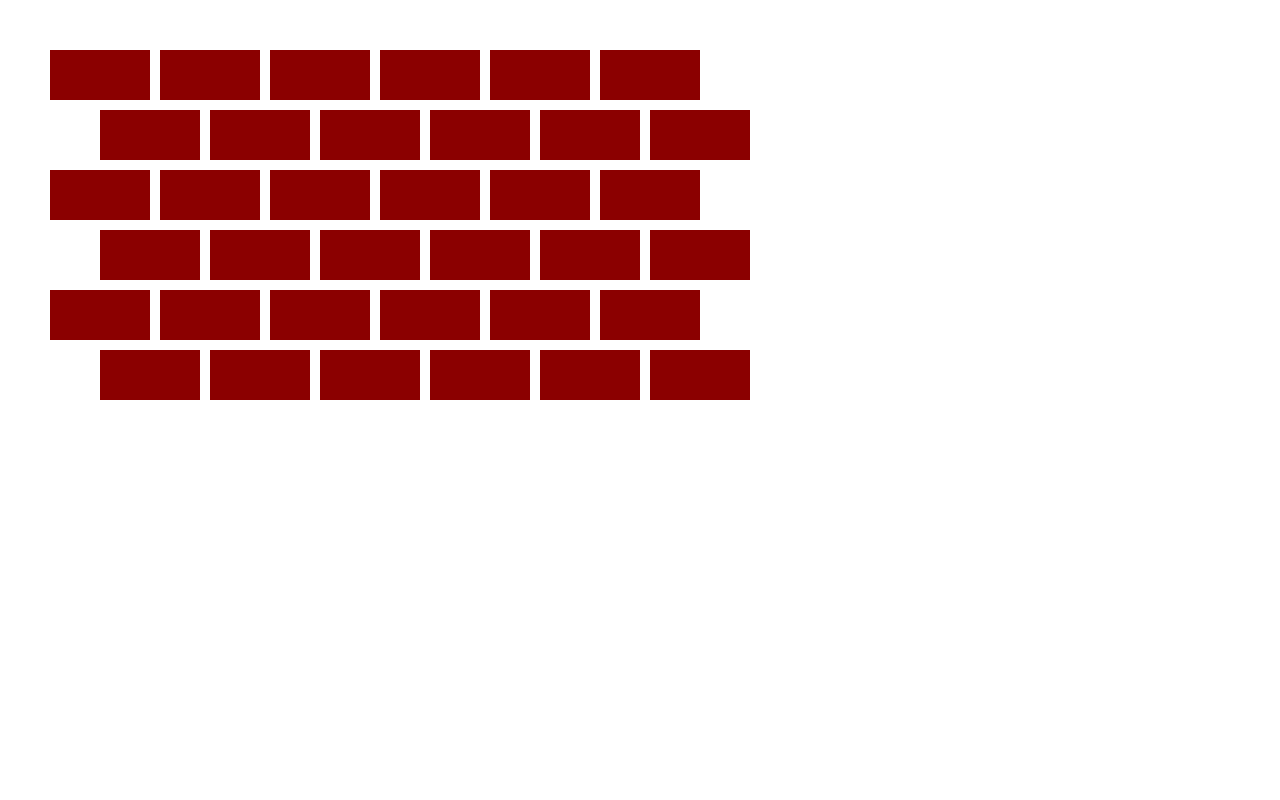
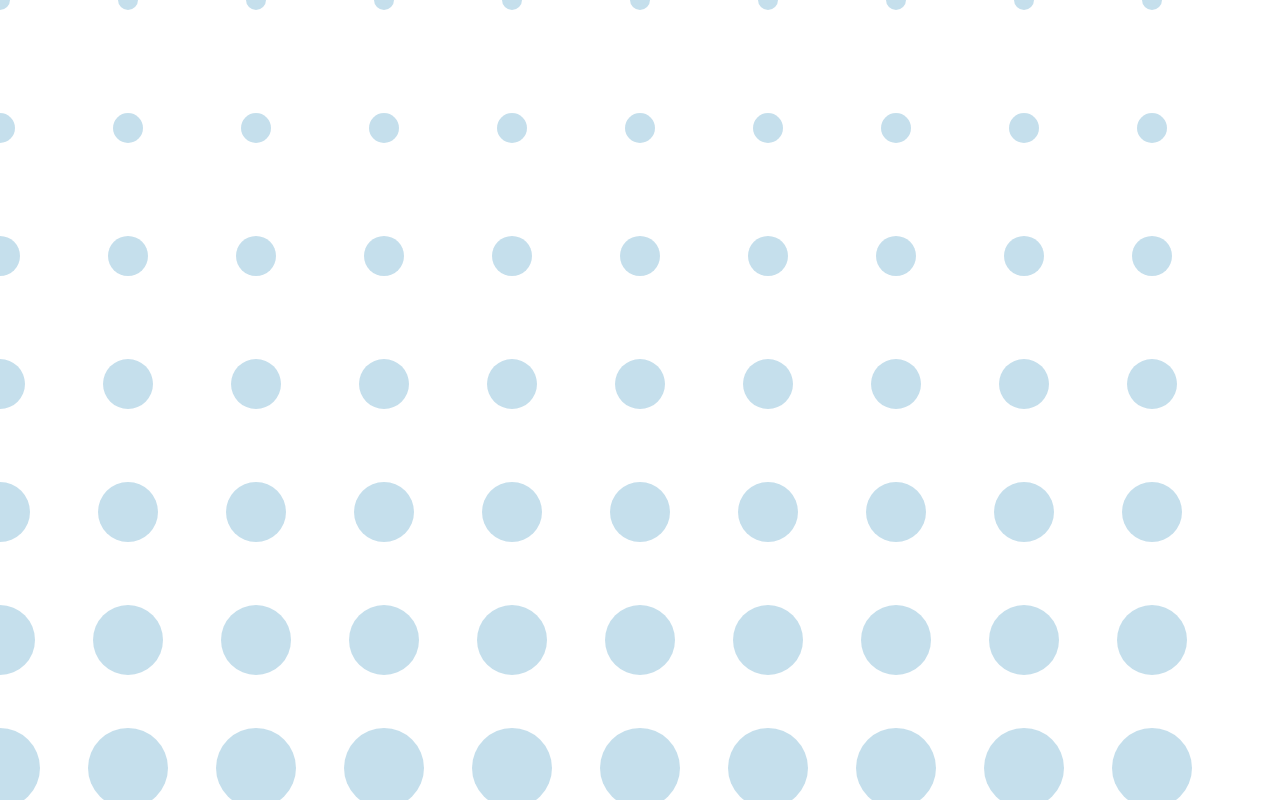
Before and after one commit to EHB-MCT/dev1-exercises-KobeBerckmans, a plain HTML site: page index.html in a window 1280 px wide. Drawn offline with Linux system fonts and the light colour scheme.

Commit message:
exercise 4-4

```diff
--- a/exercises/4-iteration/4-4-circles.js
+++ b/exercises/4-iteration/4-4-circles.js
@@ -4,18 +4,19 @@ import * as Utils from "../../scripts/utils.js";
 
 let width = context.canvas.width;
 let amount = 10;
+let step = width / amount;
 
-let step = width / amount;
+
 drawCircles();
 
-function drawCircles() {
-    context.fillStyle = Utils.hsl(200, 50, 50, 0.3);
-
-    for (let j = 0; j < amount; j++){
+function drawCircles(){
+    context.fillStyle = Utils.hsla(200, 50, 50, 0.3);
+    for(let j = 0; j < amount; j++) {
         console.log(j);
         for(let i = 0; i < amount; i++) {
             let size = 20 + j * 10;
-Utils.fillCircle(i * step, j * step, size / 2);
-        }
+    Utils.fillCircle (i * step, j * step, size / 2);
     }
+    }
+
 }
--- a/index.html
+++ b/index.html
@@ -1,7 +1,7 @@
 <html>
 
 <head>
-    <script src="exercises/4-iteration/4-2-bricks.js" type="module"></script>
+    <script src="exercises/4-iteration/4-4-circles.js" type="module"></script>
     <link rel="stylesheet" type="text/css" href="styles/index.css" />
 </head>
 
--- a/scripts/utils.js
+++ b/scripts/utils.js
@@ -43,7 +43,8 @@ export function fillEllipse(x,y,rX,rY){
 }
 
 export function hsla(h, s, l, a) {
-    return "hsl(" + h + "," + s + "%," + l + "%," + a + "%)";
+    let rgb = "hsla(" + h + "," + s + "%," + l + "%," + a + ")";
+    return rgb;
 }
 export function hsl(h, s, l) {
     return "hsl(" + h + "," + s + "%," + l + "%)";
@@ -53,3 +54,7 @@ export function drawRect(x,y,x1,y2) {
 context.fillRect(x, y, x1, y2);
 context.fillStyle = "rgb(x, x, x,)";
 }
+export function fillCircle(x, y, radius) {
+    fillEllipse(x, y, radius, radius);
+    context.fill();
+}
```
